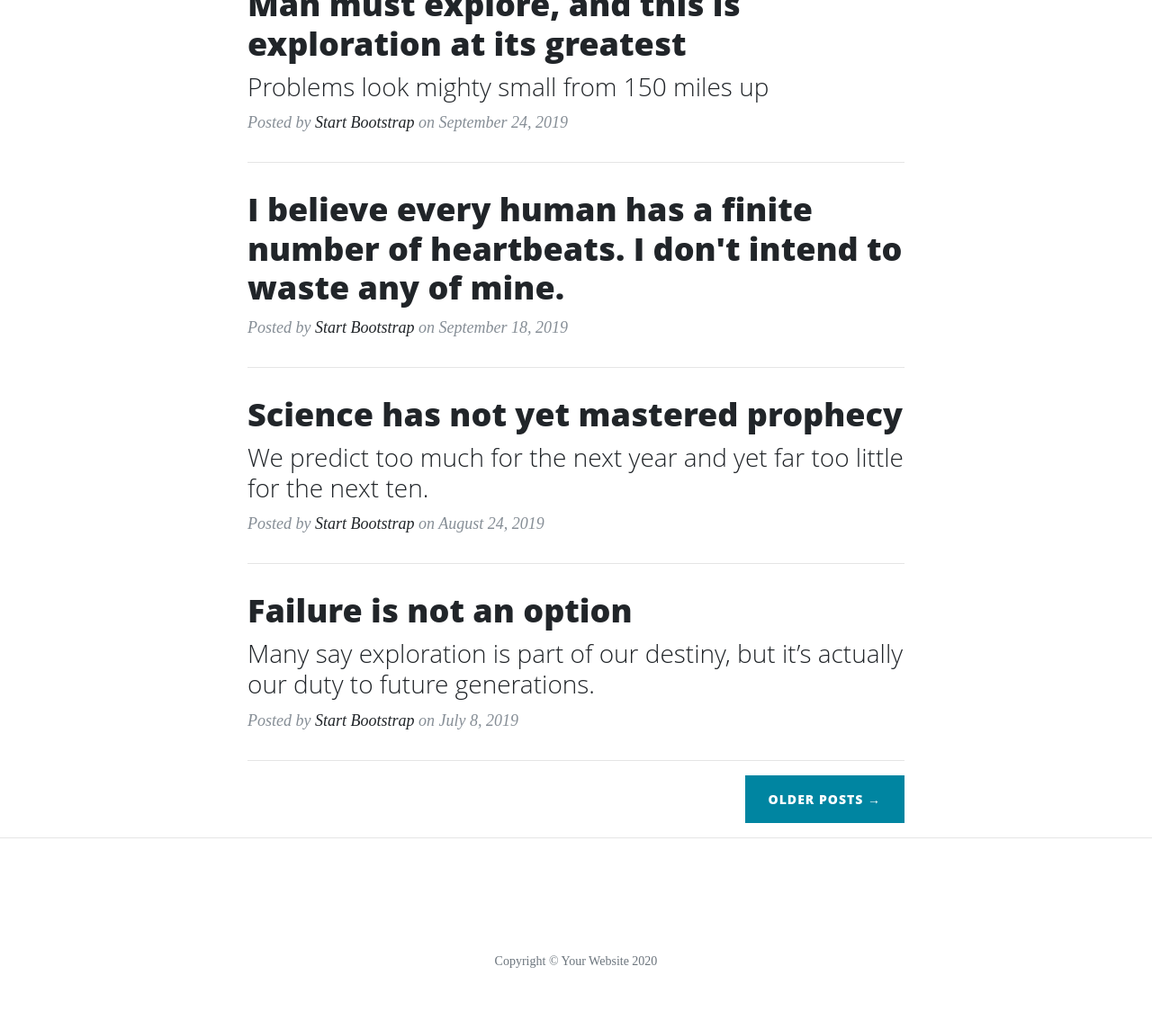
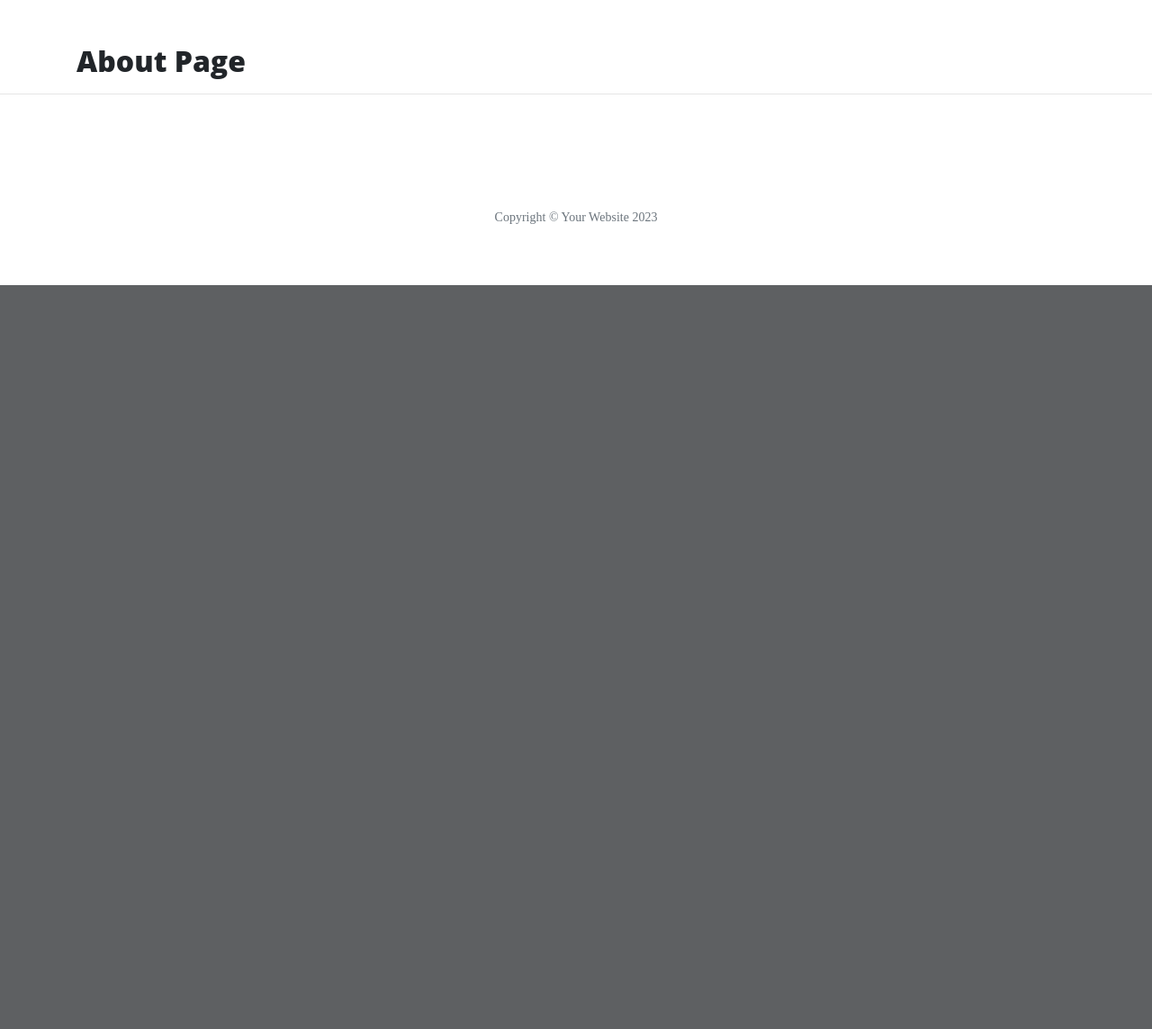
Before and after one commit to Clinelly/Flask_intro, a Flask app: page /about in a window 1280 px wide. Shown: the part 629-1773 px from the top of the page at 90% size. After the commit the page ends 946 px from the top, so only its background shows below. Run offline with Flask 2, Linux system fonts and the light colour scheme; some libraries are stand-ins or nearby versions.

Commit message:
Personalised webpages.

```diff
--- a/templates/about.html
+++ b/templates/about.html
@@ -1,4 +1,4 @@
 {% extends "base.html" %}
 {% block content %}
-    <h1>About Page</h1>
+    <h2>About Page</h2>
 {% endblock %}
--- a/templates/base.html
+++ b/templates/base.html
@@ -1,5 +1,6 @@
 <!DOCTYPE html>
 <html lang="en">
+
 <head>
   <meta charset="UTF-8">
   <meta http-equiv="X-UA-Compatible" content="IE=edge">
@@ -8,29 +9,32 @@
   <link rel="stylesheet" href="{{ url_for('static', filename='css/clean-blog.min.css') }}">
   <title>Hello Flask</title>
 </head>
+
 <body>
 
   <!-- Navigation -->
   <nav class="navbar navbar-expand-lg navbar-light fixed-top" id="mainNav">
     <div class="container">
-        <a class="navbar-brand" href="index.html">Start Bootstrap</a>
-        <button class="navbar-toggler navbar-toggler-right" type="button" data-toggle="collapse" data-target="#navbarResponsive" aria-controls="navbarResponsive" aria-expanded="false" aria-label="Toggle navigation">
+      <a class="navbar-brand" href="{{ url_for('index') }}">Thorin &amp; Company</a>
+      <button class="navbar-toggler navbar-toggler-right" type="button" data-toggle="collapse"
+        data-target="#navbarResponsive" aria-controls="navbarResponsive" aria-expanded="false"
+        aria-label="Toggle navigation">
         Menu
         <i class="fas fa-bars"></i>
       </button>
       <div class="collapse navbar-collapse" id="navbarResponsive">
         <ul class="navbar-nav ml-auto">
           <li class="nav-item">
-              <a class="nav-link" href="index.html">Home</a>
+            <a class="nav-link" href="{{ url_for('index') }}">Home</a>
           </li>
           <li class="nav-item">
-              <a class="nav-link" href="about.html">About</a>
+            <a class="nav-link" href="{{ url_for('about') }}">About</a>
           </li>
           <li class="nav-item">
-              <a class="nav-link" href="post.html">Sample Post</a>
+            <a class="nav-link" href="{{ url_for('careers') }}">Careers</a>
           </li>
           <li class="nav-item">
-              <a class="nav-link" href="contact.html">Contact</a>
+            <a class="nav-link" href="{{ url_for('contact') }}">Contact Us</a>
           </li>
         </ul>
       </div>
@@ -38,14 +42,14 @@
   </nav>
 
   <!-- Page Header -->
-    <header class="masthead" style="background-image: url({{ url_for('static', filename='img/home-bg.jpg') }})">
+  <header class="masthead" style="background-image:url('https://pre00.deviantart.net/9ae0/th/pre/f/2013/275/8/f/the_hobbit__thorin_and_company_by_art_calavera-d5nay7b.png')">
     <div class="overlay"></div>
     <div class="container">
       <div class="row">
         <div class="col-lg-8 col-md-10 mx-auto">
           <div class="site-heading">
-              <h1>Clean Blog</h1>
-              <span class="subheading">A Blog Theme by Start Bootstrap</span>
+            <h1>Thorin &amp; Company</h1>
+            <span class="subheading">Thorin and his company of dwarves.</span>
           </div>
         </div>
       </div>
@@ -54,67 +58,8 @@
 
   <!-- Main Content -->
   <div class="container">
-      <div class="row">
-        <div class="col-lg-8 col-md-10 mx-auto">
-          <div class="post-preview">
-            <a href="post.html">
-              <h2 class="post-title">
-                Man must explore, and this is exploration at its greatest
-              </h2>
-              <h3 class="post-subtitle">
-                Problems look mighty small from 150 miles up
-              </h3>
-            </a>
-            <p class="post-meta">Posted by
-              <a href="#">Start Bootstrap</a>
-              on September 24, 2019</p>
-          </div>
-          <hr>
-          <div class="post-preview">
-            <a href="post.html">
-              <h2 class="post-title">
-                I believe every human has a finite number of heartbeats. I don't intend to waste any of mine.
-              </h2>
-            </a>
-            <p class="post-meta">Posted by
-              <a href="#">Start Bootstrap</a>
-              on September 18, 2019</p>
-          </div>
-          <hr>
-          <div class="post-preview">
-            <a href="post.html">
-              <h2 class="post-title">
-                Science has not yet mastered prophecy
-              </h2>
-              <h3 class="post-subtitle">
-                We predict too much for the next year and yet far too little for the next ten.
-              </h3>
-            </a>
-            <p class="post-meta">Posted by
-              <a href="#">Start Bootstrap</a>
-              on August 24, 2019</p>
-          </div>
-          <hr>
-          <div class="post-preview">
-            <a href="post.html">
-              <h2 class="post-title">
-                Failure is not an option
-              </h2>
-              <h3 class="post-subtitle">
-                Many say exploration is part of our destiny, but it’s actually our duty to future generations.
-              </h3>
-            </a>
-            <p class="post-meta">Posted by
-              <a href="#">Start Bootstrap</a>
-              on July 8, 2019</p>
-          </div>
-          <hr>
-          <!-- Pager -->
-          <div class="clearfix">
-            <a class="btn btn-primary float-right" href="#">Older Posts &rarr;</a>
-          </div>
-        </div>
-      </div>
+    {% block content %}
+    {% endblock %}
   </div>
 
   <hr>
@@ -150,7 +95,7 @@
               </a>
             </li>
           </ul>
-            <p class="copyright text-muted">Copyright &copy; Your Website 2020</p>
+          <p class="copyright text-muted">Copyright &copy; Your Website <span id="copyright"></span></p>
         </div>
       </div>
     </div>
@@ -162,6 +107,7 @@
 
   <!-- Custom scripts for this template -->
   <script src="{{ url_for('static', filename='vendor/bootstrap/js/js/clean-blog.min.js') }}"></script>
+  <script>$('#copyright').text(new Date().getFullYear());</script>
 
 </body>
 
--- a/templates/careers.html
+++ b/templates/careers.html
@@ -1,4 +1,4 @@
 {% extends "base.html" %}
 {% block content %}
-    <h1>Come Work With Us</h1>
+    <h2>Come Work With Us</h2>
 {% endblock %}
```
Also changed, not shown: templates/index.html (+61 -1 lines). Lines whose indentation alone changed are shown as unchanged.
